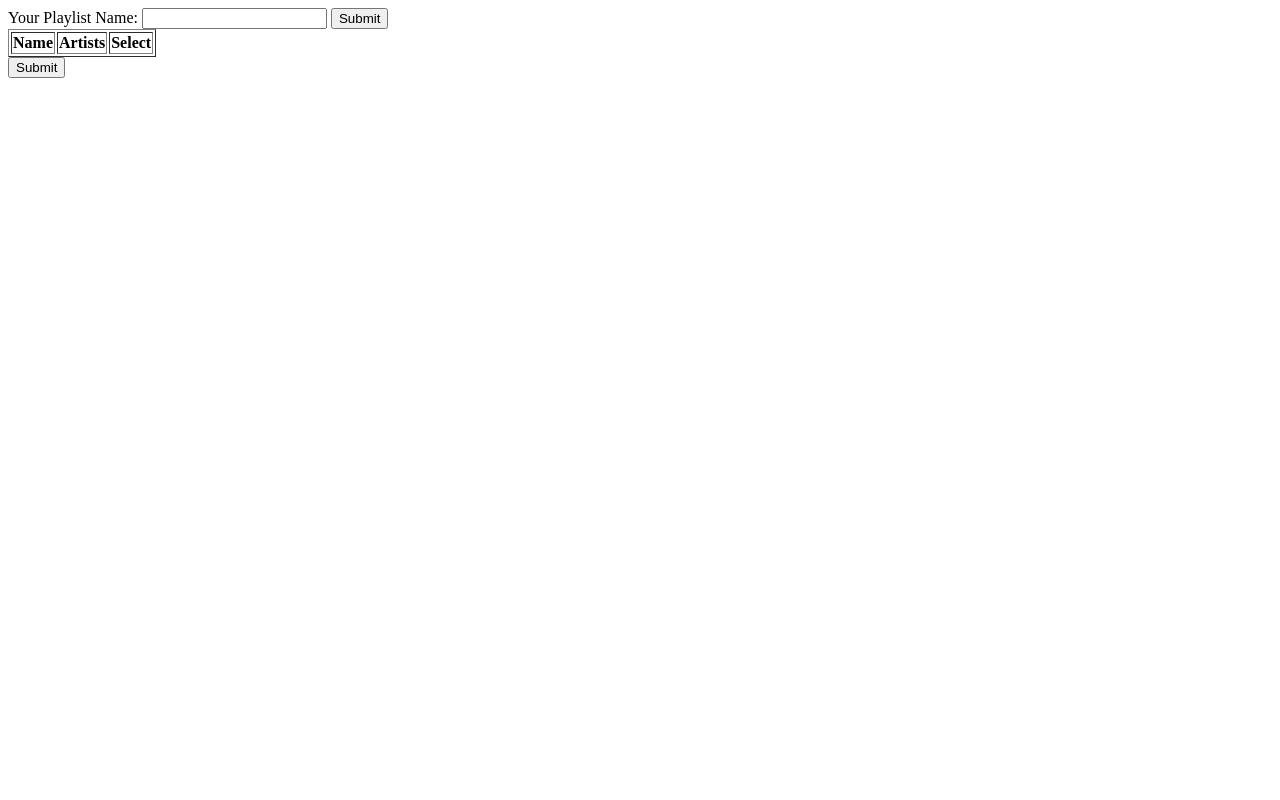
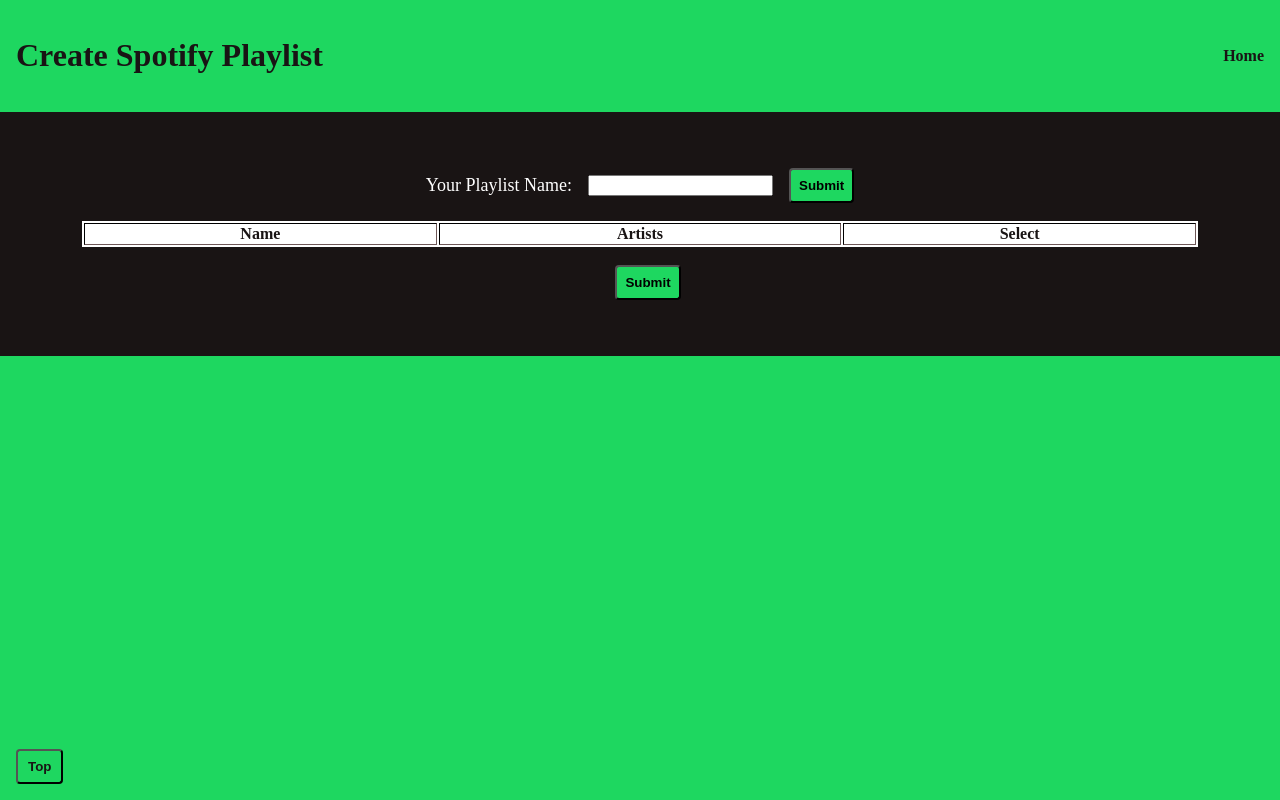
Before and after one commit to COEN-296-Attention-Management-Spr-2023/intro-to-github-mood-maestro, a Python web app: template templates/table.html in a window 1280 px wide. Run offline with Jinja, Linux system fonts and the light colour scheme; the template is opened without the code that fills it, so the values that code supplies are empty.

Commit message:
Path changed, css added for Table, moved unused files
Home changed to table path instead of create_playlist
Table CSS finished
Moved unused static and template files into folders called unused.

```diff
--- a/app.py
+++ b/app.py
@@ -299,6 +299,7 @@
     return redirect(url_for('table'))
 
 @app.route("/create-playlist2", methods=["POST"])
+
 async def create_playlist2():
     if "access_token" not in session:
         return redirect("/login")
--- /dev/null
+++ b/static/table.css
@@ -0,0 +1,99 @@
+body {
+    background-color: #1ED760;
+    margin: 0;
+}
+
+main {
+    padding-top: 5vh;
+    background-color: #191414;
+    padding-bottom: 5vh;
+    padding-left: 5vw;
+    padding-right: 5vw;
+}
+
+form {
+    color: #fff;
+    display: flex;
+    flex-direction: column;
+    margin: 1rem;
+}
+
+div {
+    display: flex;
+    justify-content: center;
+    font-size: large;
+    align-items: center;
+}
+
+.submit {
+    padding: 0.5rem;
+    background-color: #1ED760;
+    border-radius: 4px;
+    cursor: pointer;
+    font-weight: bold;
+    max-width: 50vh;
+}
+
+div > input{
+    margin-left: 1rem;
+}
+
+table {
+    background-color: #fff;
+    color: #191414;
+    font-weight: bold;
+    border: 2px solid #191414;
+    margin-top: 1rem;
+    margin-bottom: 1rem;
+}
+
+h1.section_title {
+    padding: 1rem;
+    color: #191414;
+}
+
+img{
+    width: 200px;
+}
+
+header {
+    display: flex;
+    flex-direction: row;
+    justify-content: space-between;
+}
+
+nav.header_nav {
+    display: flex;
+    justify-content: center;
+    align-items: center;
+    background-color: #1ED760;
+    padding: 2vh;
+}
+
+header > nav.header_nav > a {
+    text-decoration: none;
+    color: #191414;
+    font-weight: bolder;
+}
+
+nav.footer_nav {
+    display: flex;
+    justify-content: flex-end;
+    padding: 2vh;
+    position: fixed;
+    bottom: 0;
+}
+
+nav.footer_nav > button {
+    padding: 0.5rem;
+    background-color: #1ED760;
+    border-radius: 4px;
+    cursor: pointer;
+}
+
+nav.footer_nav > button > a {
+    text-decoration: none;
+    color: #191414;
+    font-weight: bolder;
+    border: 2px solid #1ED760;
+}
--- a/templates/home.html
+++ b/templates/home.html
@@ -23,7 +23,7 @@
     <main>
         <ul class="homedirects">
             <li><h2>What do you wish to do?</h2></li>
-            <li><button><a href="./create_playlist">Create Playlist</a></button></li>
+            <li><button><a href="./table">Create Playlist</a></button></li>
             <li><button><a href="./playlists">Playlist Data</a></button></li>
             <li><button><a href="./liked_songs">Liked Song Data</a></button></li>
         </ul>
--- a/templates/table.html
+++ b/templates/table.html
@@ -1,15 +1,26 @@
 <!DOCTYPE html>
 <html>
 <head>
+    <link rel="stylesheet" href="{{ url_for('static', filename='table.css') }}">
     <title>Table with Songs and Artists</title>
+    <link rel="icon" type="image/png" href="../static/MoodMaestroLogo-green.jpg" border: 50%;/>
 </head>
 <body>
+    <header>
+        <h1 class="section_title">Create Spotify Playlist</h1>
+        <nav class="header_nav">
+            <a href="./home ">Home</a>
+        </nav>
+    </header>
+    <main>
         <!-- Combined Form for Playlist Name and Selecting Songs -->
         <form id="songsForm" method="post" action="/submit-form">
             <!-- Input for playlist name -->
+            <div>
                 <label for="playlistName">Your Playlist Name:</label>
                 <input type="text" id="playlistName" name="playlistName">
-        <input type="submit" value="Submit">
+                <input type="submit" value="Submit" class="submit">
+            </div>
 
             <!-- Table for selecting songs -->
             <table border="1">
@@ -30,8 +41,16 @@
                     {% endfor %}
                 </tbody>
             </table>
-        <input type="submit" value="Submit">
+            <div>
+                <input type="submit" value="Submit" class="submit">
+            </div>
         </form>
+    </main>
+    <footer>
+        <nav class="footer_nav">
+            <button><a href="#">Top</a></button>
+        </nav>
+    </footer>
 
     <!-- JavaScript to handle form submission -->
     <script>
```
Also changed, not shown: static/Unused/create_playlist.js (renamed from static/create_playlist.js), templates/Unused/liked_songs(old).html (renamed from templates/liked_songs(old).html), templates/Unused/liked_songs.html (renamed from templates/liked_songs.html), templates/Unused/playlists(old).html (renamed from templates/playlists(old).html). Lines whose indentation alone changed are shown as unchanged.
